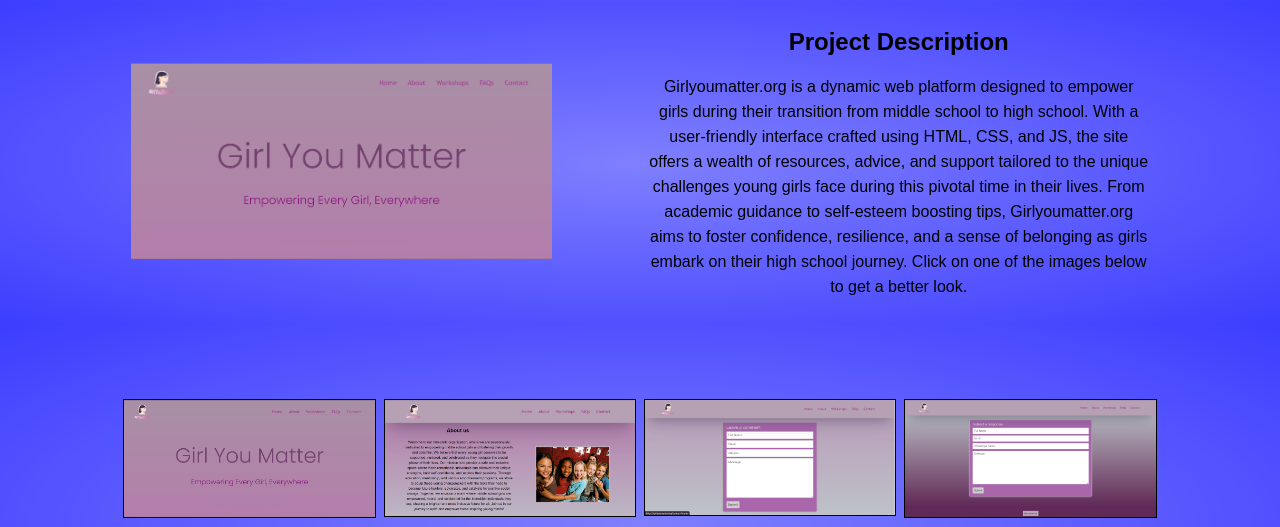
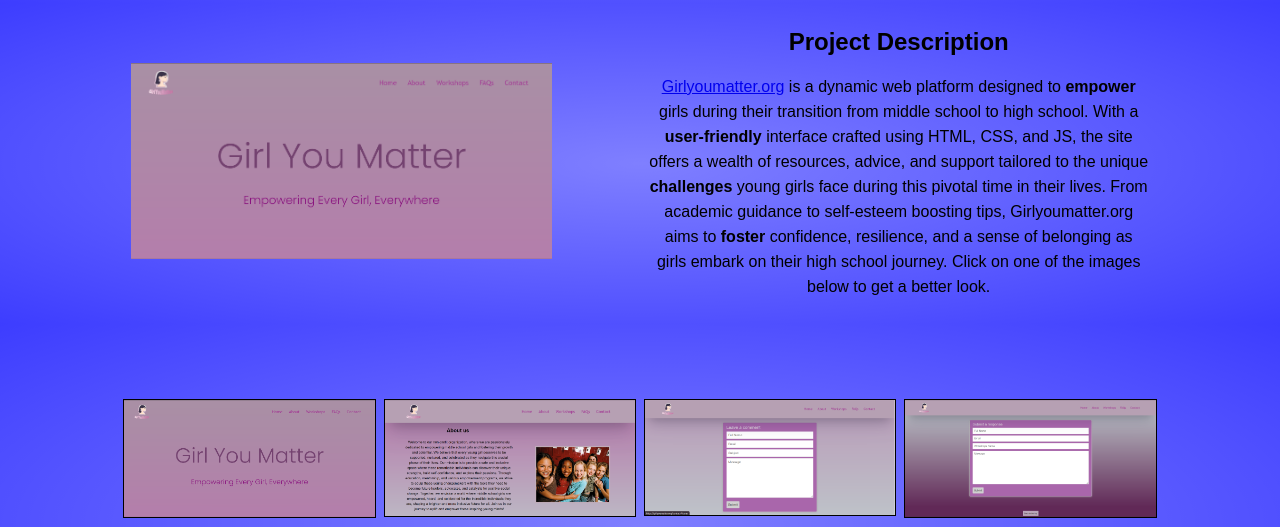
Before and after one commit to SwiftCode123/personal-portfolio-website, a plain HTML site: page girlyoumatter.html in a window 1280 px wide. Shown: the part 202-729 px from the top of the page. Drawn offline with nearby package versions, Linux system fonts and the light colour scheme.

Commit message:
text style changes

```diff
--- a/CSSComponents/header.css
+++ b/CSSComponents/header.css
@@ -23,7 +23,7 @@ animation of the header when the user hovers over it
     left: -100%;
     width: 100%;
     height: 100%;
-    background: linear-gradient(90deg, transparent, rgb(140, 140, 175),
+    background: linear-gradient(90deg, transparent, rgb(36, 36, 161),
     transparent);
     transition: .5s;
 }
--- a/girlyoumatter.html
+++ b/girlyoumatter.html
@@ -63,10 +63,10 @@
                         <h2>Project Description</h2> <br>
                         <div class="gumProjectDescPClass">
                             <p class="gumProjectContainerTextPClassContainer">
-                            Girlyoumatter.org is a dynamic web platform designed to empower girls during their
-                            transition from middle school to high school. With a user-friendly interface crafted using HTML, CSS, and JS, the
-                            site offers a wealth of resources, advice, and support tailored to the unique challenges young girls face during this pivotal time in their lives.
-                            From academic guidance to self-esteem boosting tips, Girlyoumatter.org aims to foster confidence, resilience, and a sense of belonging as
+                            <a href="https://girlyoumatter.org">Girlyoumatter.org</a> is a dynamic web platform designed to <strong>empower</strong> girls during their
+                            transition from middle school to high school. With a <strong>user-friendly</strong> interface crafted using HTML, CSS, and JS, the
+                            site offers a wealth of resources, advice, and support tailored to the unique <strong>challenges</strong> young girls face during this pivotal time in their lives.
+                            From academic guidance to self-esteem boosting tips, Girlyoumatter.org aims to <strong>foster</strong> confidence, resilience, and a sense of belonging as
                             girls embark on their high school journey. Click on one of the images below to get a better look.
                         </p>
                         </div>
```
Also changed, not shown: acmproject.html (+1 -0 lines).
